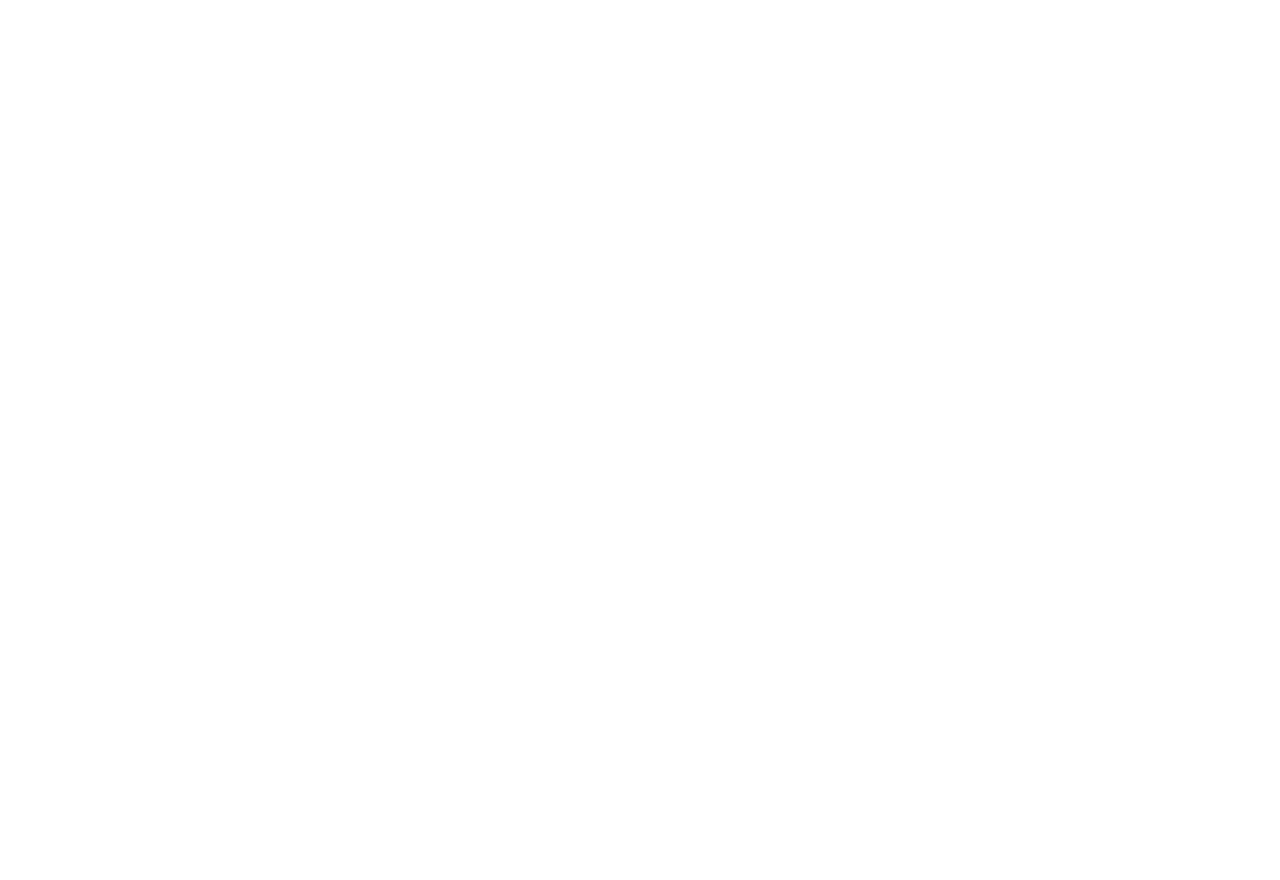
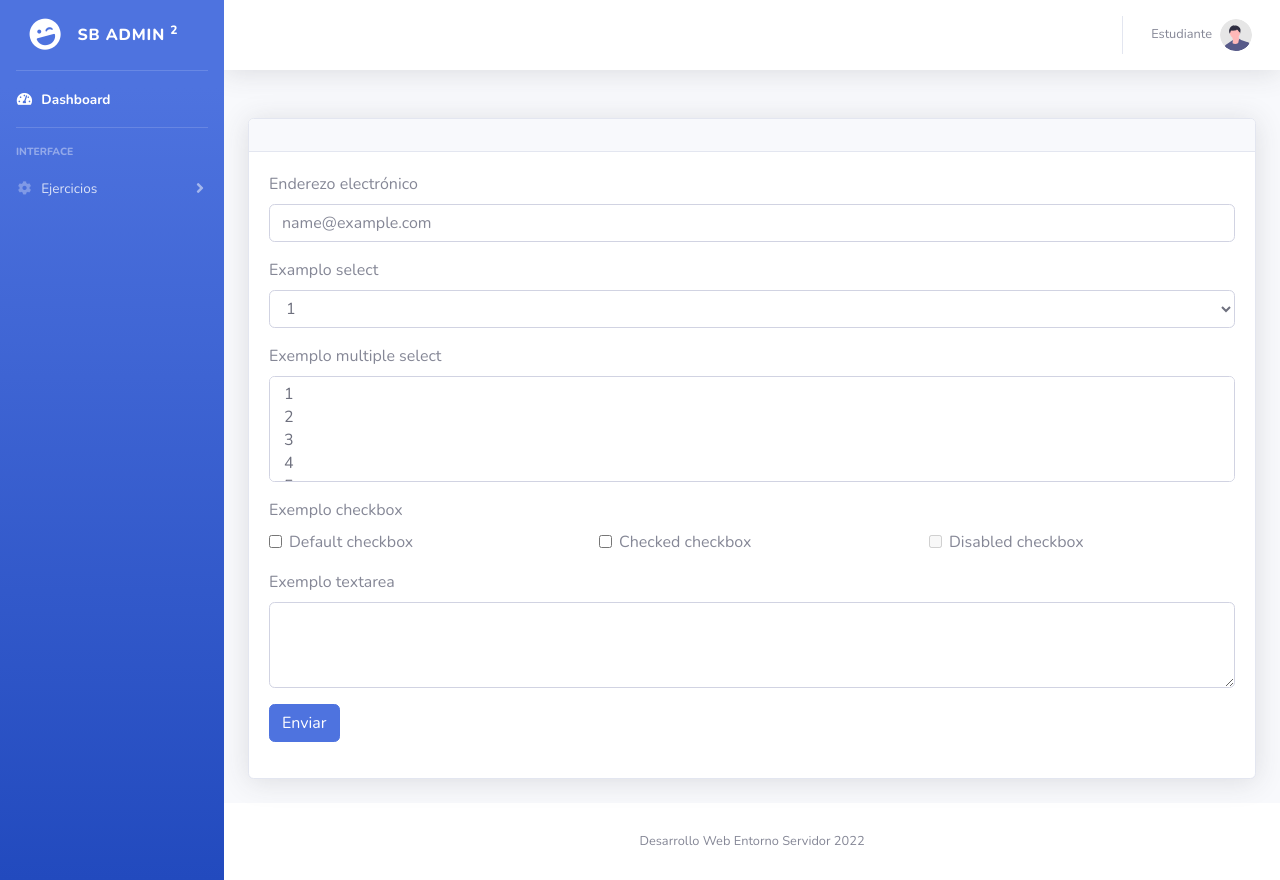
Before and after one commit to mozopios/calculoNotas, a PHP site: page /?sec=calculoNotas.aaron in a window 1280 px wide. Before the commit the page is empty. Before the commit the page ends 800 px from the top, so only its background shows below. Run offline with PHP 8.4, Linux system fonts and the light colour scheme; data that the repository does not hold is empty; some libraries are stand-ins or nearby versions.

Commit message:
Creacion del proyecto

```diff
--- a/controllers/calculoNotas.aaron.controller.php
+++ b/controllers/calculoNotas.aaron.controller.php
@@ -1,6 +1,5 @@
 <?php
 
-/*
- * Click nbfs://nbhost/SystemFileSystem/Templates/Licenses/license-default.txt to change this license
- * Click nbfs://nbhost/SystemFileSystem/Templates/Scripting/EmptyPHP.php to edit this template
- */
+include 'views/templates/header.php';
+include 'views/calculoNotas.aaron.view.php';
+include 'views/templates/footer.php';
--- a/views/calculoNotas.aaron.view.php
+++ b/views/calculoNotas.aaron.view.php
@@ -1,6 +1,81 @@
-<?php
+<!-- Page Heading -->
+<div class="d-sm-flex align-items-center justify-content-between mb-4">
+    <h1 class="h3 mb-0 text-gray-800"><?php echo $data['titulo']; ?></h1>
 
-/*
- * Click nbfs://nbhost/SystemFileSystem/Templates/Licenses/license-default.txt to change this license
- * Click nbfs://nbhost/SystemFileSystem/Templates/Scripting/EmptyPHP.php to edit this template
- */
+</div>
+
+<!-- Content Row -->
+
+<div class="row">
+
+    <div class="col-12">
+        <div class="card shadow mb-4">
+            <div
+                class="card-header py-3 d-flex flex-row align-items-center justify-content-between">
+                <h6 class="m-0 font-weight-bold text-primary"><?php echo $data['div_titulo']; ?></h6>
+            </div>
+            <!-- Card Body -->
+            <div class="card-body">
+                <!--<form action="./?sec=formulario" method="post">                   -->
+                <form method="get">
+                    <input type="hidden" name="sec" value="formulario" />
+                    <div class="mb-3">
+                        <label for="exampleFormControlInput1">Enderezo electrónico</label>
+                        <input class="form-control" id="exampleFormControlInput1" type="email" name="email" placeholder="name@example.com">
+                    </div>
+                    <div class="mb-3">
+                        <label for="exampleFormControlSelect1">Examplo select</label>
+                        <select class="form-control" id="exampleFormControlSelect1" name="selectnormal">
+                            <option value="1">1</option>
+                            <option value="2">2</option>
+                            <option value="3">3</option>
+                            <option value="4">4</option>
+                            <option value="5">5</option>
+                        </select>
+                    </div>
+                    <div class="mb-3">
+                        <label for="exampleFormControlSelect2">Exemplo multiple select</label>
+                        <select class="form-control" id="exampleFormControlSelect2" multiple="" name="selectmultiple[]">
+                            <option value="1">1</option>
+                            <option value="2">2</option>
+                            <option value="3">3</option>
+                            <option value="4">4</option>
+                            <option value="5">5</option>
+                        </select>
+                    </div>
+                    <div class="mb-3">
+                        <label for="exampleFormControlSelect2">Exemplo checkbox</label>
+
+                            <div class="row">
+                            <div class="col-sm">
+                            <div class="form-check">
+                                <input class="form-check-input" id="flexCheckDefault" type="checkbox" value="a" name="opcions[]">
+                                <label class="form-check-label" for="flexCheckDefault">Default checkbox</label>
+                            </div>
+                            </div>
+                            <div class="col-sm">
+                            <div class="form-check">
+                                <input class="form-check-input" id="flexCheckChecked" type="checkbox" value="b" checked" name="opcions[]">
+                                <label class="form-check-label" for="flexCheckChecked">Checked checkbox</label>
+                            </div>
+                            </div>
+                        <div class="col-sm">
+                            <div class="form-check">
+                                <input class="form-check-input" id="flexCheckDisabled" type="checkbox" value="c" disabled name="opcions[]">
+                                <label class="form-check-label" for="flexCheckDisabled">Disabled checkbox</label>
+                            </div>
+                        </div>
+                            </div>
+                        </div>
+                    <div class="mb-3">
+                        <label for="exampleFormControlTextarea1">Exemplo textarea</label>
+                        <textarea class="form-control" id="exampleFormControlTextarea1" name="textarea" rows="3"></textarea>
+                    </div>
+                    <div class="mb-3">
+                        <input type="submit" value="Enviar" class="btn btn-primary"/>
+                    </div>
+                </form>
+            </div>
+        </div>
+    </div>
+</div>
```
